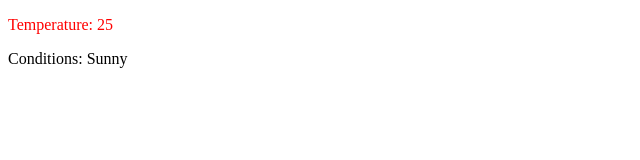
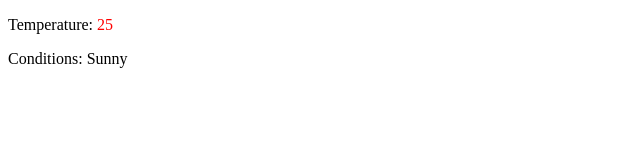
Before and after one commit to acciojob/conditional-weather-report-twinkleUniverse, a React app: page / in a window 1280 px wide. Shown: the top 160 px of the page, without its empty margins (0-640 px from the left). Built offline with nearby package versions, Linux system fonts and the light colour scheme.

Commit message:
solution-6

```diff
--- a/src/components/App.js
+++ b/src/components/App.js
@@ -9,8 +9,8 @@ const App = () => {
 
   return (
     <div>
-         <p style={{color:tempColor}}>
-            Temperature: {data.temperature}
+         <p >
+         Temperature: <span style={{color:tempColor}}>{data.temperature}</span>
          </p>
          <p>
            Conditions: {data.conditions}
```
